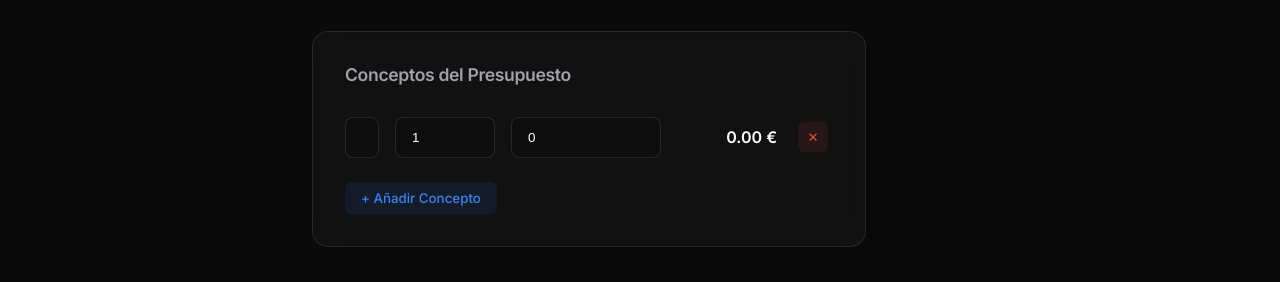
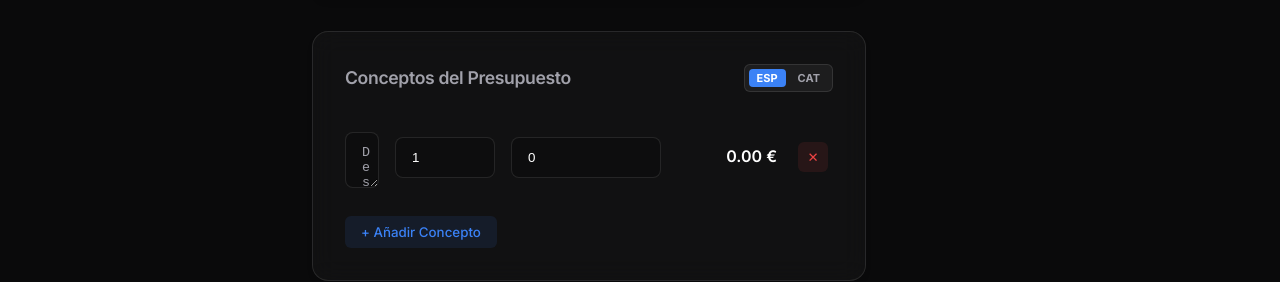
Before and after one commit to construccionsdimaz/facturas, a Next.js app: page /estimates/new in a window 1280 px wide. Shown: the part 933-1215 px from the top of the page. Built offline with nearby package versions, Linux system fonts and the light colour scheme; no server answers; the database is empty.

Commit message:
Implement multi-line item descriptions and spellcheck language toggle for invoices and estimates

```diff
--- a/src/app/estimates/EstimatePDFTemplate.tsx
+++ b/src/app/estimates/EstimatePDFTemplate.tsx
@@ -124,7 +124,7 @@ export default function EstimatePDFTemplate({ data }: { data: EstimateData }) {
           <tbody>
             {data.items.map((item, index) => (
               <tr key={index} className={index % 2 === 0 ? styles.rowEven : styles.rowOdd}>
-                <td className={styles.colDesc}>{item.description || t.concept}</td>
+                <td className={styles.colDesc} style={{ whiteSpace: 'pre-wrap' }}>{item.description || t.concept}</td>
                 <td className={styles.colQty}>{item.quantity}</td>
                 <td className={styles.colPrice}>{item.price.toFixed(2)} €</td>
                 <td className={styles.colTotal}>{(item.quantity * item.price).toFixed(2)} €</td>
--- a/src/app/estimates/new/page.tsx
+++ b/src/app/estimates/new/page.tsx
@@ -56,6 +56,7 @@ export default function NewEstimate() {
   const [saveSuccess, setSaveSuccess] = useState('');
   const [projects, setProjects] = useState<any[]>([]);
   const [selectedProjectId, setSelectedProjectId] = useState('');
+  const [spellcheckLang, setSpellcheckLang] = useState('ES');
   const pdfRef = useRef<HTMLDivElement>(null);
 
   // Quick Add Client State (omitting for brevity or keeping simple)
@@ -328,17 +329,34 @@ export default function NewEstimate() {
           </div>
 
           <div className={`glass-panel ${styles.card}`}>
-            <h3>Conceptos del Presupuesto</h3>
+            <div style={{ display: 'flex', justifyContent: 'space-between', alignItems: 'center', marginBottom: '1rem' }}>
+              <h3 style={{ margin: 0 }}>Conceptos del Presupuesto</h3>
+              <div className={styles.langToggle}>
+                <button
+                  className={`${styles.langBtn} ${spellcheckLang === 'ES' ? styles.langBtnActive : ''}`}
+                  onClick={() => setSpellcheckLang('ES')}
+                >
+                  ESP
+                </button>
+                <button
+                  className={`${styles.langBtn} ${spellcheckLang === 'CA' ? styles.langBtnActive : ''}`}
+                  onClick={() => setSpellcheckLang('CA')}
+                >
+                  CAT
+                </button>
+              </div>
+            </div>
             <div className={styles.itemsTable}>
               {items.map((item) => (
                 <div key={item.id} className={styles.itemRow}>
                   <div className={styles.colDesc}>
-                    <input
-                      type="text"
+                    <textarea
                       className="input-modern"
                       placeholder="Descripción"
                       value={item.description}
                       onChange={(e) => updateItem(item.id, 'description', e.target.value)}
+                      spellCheck={true}
+                      lang={spellcheckLang === 'ES' ? 'es' : 'ca'}
                     />
                   </div>
                   <div className={styles.colQty}>
--- a/src/app/invoices/new/InvoicePDFTemplate.tsx
+++ b/src/app/invoices/new/InvoicePDFTemplate.tsx
@@ -124,7 +124,7 @@ export default function InvoicePDFTemplate({ data }: { data: InvoiceData }) {
           <tbody>
             {data.items.map((item, index) => (
               <tr key={index} className={index % 2 === 0 ? styles.rowEven : styles.rowOdd}>
-                <td className={styles.colDesc}>{item.description || t.concept}</td>
+                <td className={styles.colDesc} style={{ whiteSpace: 'pre-wrap' }}>{item.description || t.concept}</td>
                 <td className={styles.colQty}>{item.quantity}</td>
                 <td className={styles.colPrice}>{item.price.toFixed(2)} €</td>
                 <td className={styles.colTotal}>{(item.quantity * item.price).toFixed(2)} €</td>
--- a/src/app/invoices/new/page.module.css
+++ b/src/app/invoices/new/page.module.css
@@ -93,14 +93,14 @@
 .itemRow {
   display: flex;
   gap: 1rem;
-  align-items: center;
+  align-items: flex-start;
 }
 
 .colDesc { flex: 1; }
-.colQty { width: 100px; }
-.colPrice { width: 150px; }
-.colTotal { width: 100px; text-align: right; font-weight: 600; }
-.colAction { width: 40px; display: flex; justify-content: center; }
+.colQty { width: 100px; padding-top: 5px; }
+.colPrice { width: 150px; padding-top: 5px; }
+.colTotal { width: 100px; text-align: right; font-weight: 600; padding-top: 14px; }
+.colAction { width: 40px; display: flex; justify-content: center; padding-top: 10px; }
 
 .deleteBtn {
   width: 30px;
@@ -284,3 +284,31 @@
     justify-content: flex-end;
   }
 }
+.langToggle {
+  display: flex;
+  gap: 4px;
+  background: rgba(255, 255, 255, 0.05);
+  padding: 4px;
+  border-radius: 6px;
+  border: 1px solid var(--border-subtle);
+}
+
+.langBtn {
+  padding: 2px 8px;
+  font-size: 11px;
+  font-weight: 700;
+  border-radius: 4px;
+  color: var(--text-secondary);
+  transition: all 0.2s;
+}
+
+.langBtnActive {
+  background: var(--accent-primary);
+  color: white;
+}
+
+textarea.input-modern {
+  min-height: 48px;
+  resize: vertical;
+  line-height: 1.5;
+}
```
Also changed, not shown: src/app/estimates/[id]/edit/page.tsx (+21 -3 lines), src/app/invoices/[id]/edit/page.tsx (+21 -3 lines), src/app/invoices/new/page.tsx (+21 -3 lines).
